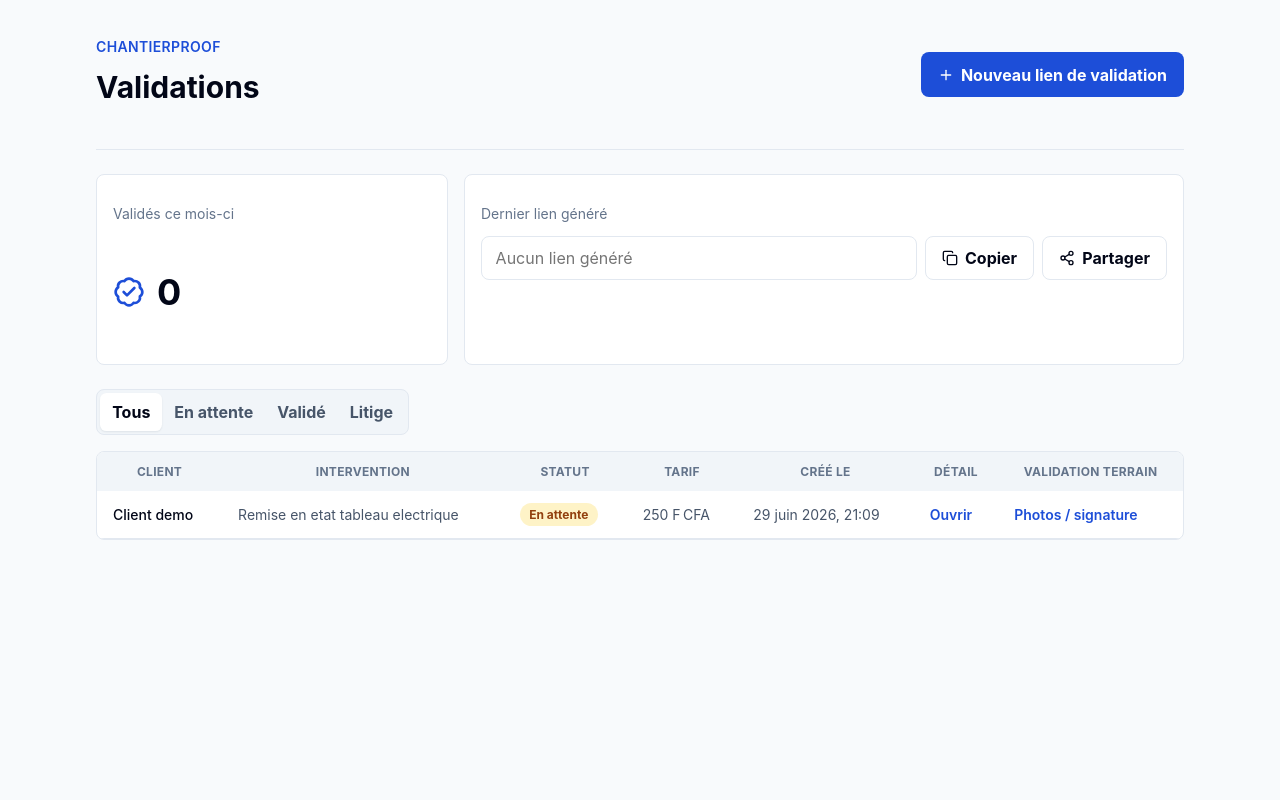
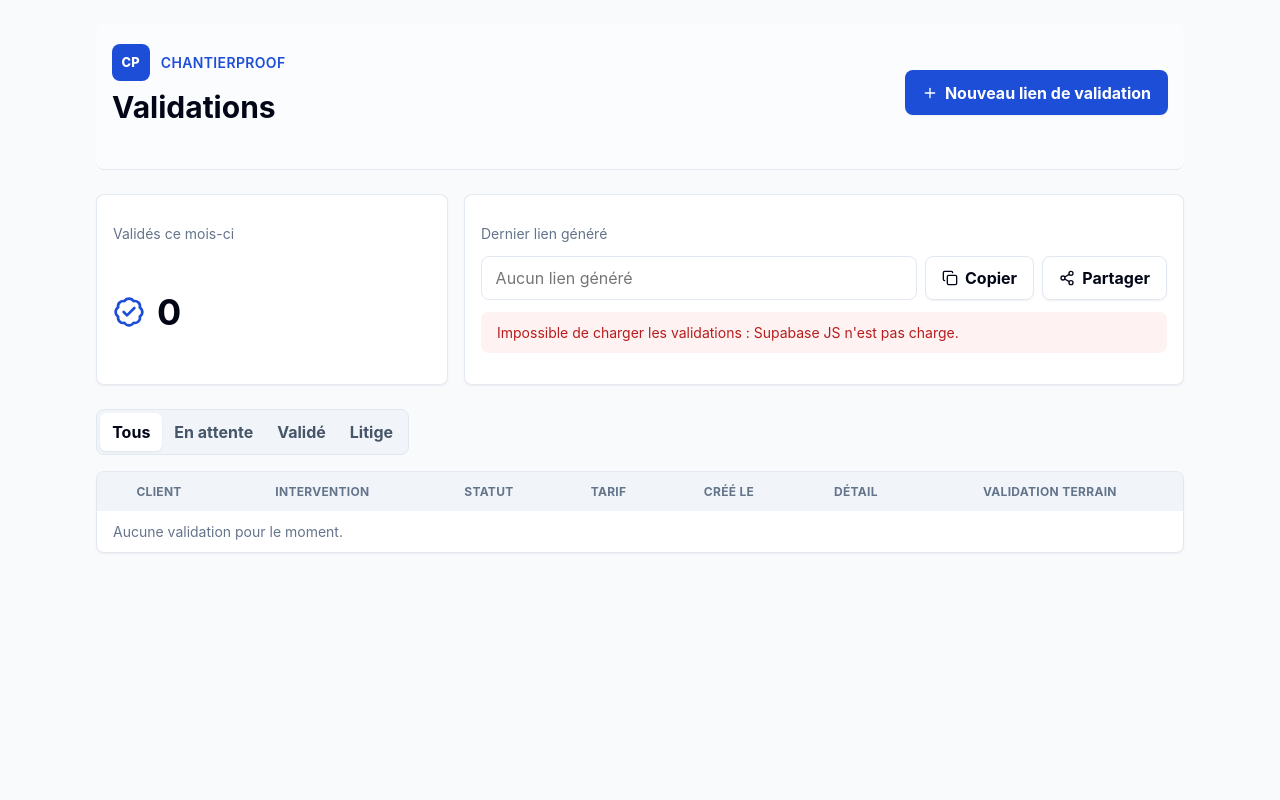
Before and after one commit to joel87-Hosy/ChantierProof-App, a PHP site: page /dashboard.html in a window 1280 px wide. Run offline with PHP 8.4, Linux system fonts and the light colour scheme; some libraries are stand-ins or nearby versions.

Commit message:
modification du dashboard 2

```diff
--- a/assets/css/styles.css
+++ b/assets/css/styles.css
@@ -1,8 +1,13 @@
 :root {
+  --blue-50: #eff6ff;
+  --blue-100: #dbeafe;
   --blue-700: #1d4ed8;
   --blue-800: #1e40af;
+  --cyan-600: #0891b2;
   --green-100: #dcfce7;
   --green-700: #15803d;
+  --amber-100: #fef3c7;
+  --amber-800: #92400e;
   --red-50: #fef2f2;
   --red-700: #b91c1c;
   --slate-50: #f8fafc;
@@ -13,11 +18,19 @@
   --slate-600: #475569;
   --slate-700: #334155;
   --slate-950: #020617;
+  --shadow-sm: 0 1px 2px rgba(15, 23, 42, .06);
+  --shadow-md: 0 12px 34px rgba(15, 23, 42, .08);
 }
 
 * { box-sizing: border-box; }
 html { -webkit-text-size-adjust: 100%; }
-body { margin: 0; overflow-x: hidden; font-family: Inter, ui-sans-serif, system-ui, -apple-system, BlinkMacSystemFont, "Segoe UI", sans-serif; }
+body {
+  background:
+    linear-gradient(180deg, #f8fafc 0%, #eef4fb 42%, #f8fafc 100%);
+  margin: 0;
+  overflow-x: hidden;
+  font-family: Inter, ui-sans-serif, system-ui, -apple-system, BlinkMacSystemFont, "Segoe UI", sans-serif;
+}
 button, input, textarea { font: inherit; }
 dialog { border: 0; padding: 0; }
 a { color: inherit; text-decoration: none; }
@@ -118,17 +131,20 @@ table { min-width: 960px; }
   text-align: center;
   transition: background .15s ease, border-color .15s ease, color .15s ease;
   white-space: normal;
+  box-shadow: var(--shadow-sm);
 }
 .btn:disabled { cursor: not-allowed; opacity: .65; }
 .btn-sm { min-height: 2.25rem; padding: .45rem .75rem; font-size: .875rem; }
 .btn-primary { background: var(--blue-700); color: #fff; }
 .btn-primary:hover { background: var(--blue-800); }
-.btn-secondary { background: #fff; border-color: var(--slate-200); color: var(--slate-950); }
+.btn-secondary { background: rgba(255,255,255,.92); border-color: var(--slate-200); color: var(--slate-950); }
 .btn-secondary:hover { background: var(--slate-100); }
-.panel { background: #fff; border: 1px solid var(--slate-200); border-radius: .5rem; padding: 1rem; }
-.table-shell { background: #fff; border: 1px solid var(--slate-200); border-radius: .5rem; overflow-x: auto; }
+.panel { background: rgba(255,255,255,.92); border: 1px solid rgba(226,232,240,.9); border-radius: .5rem; box-shadow: var(--shadow-sm); padding: 1rem; }
+.panel:hover { box-shadow: var(--shadow-md); }
+.table-shell { background: rgba(255,255,255,.95); border: 1px solid var(--slate-200); border-radius: .5rem; box-shadow: var(--shadow-sm); overflow-x: auto; }
+.table-shell tbody tr:hover { background: var(--slate-50); }
 .input {
-  background: #fff;
+  background: rgba(255,255,255,.96);
   border: 1px solid var(--slate-200);
   border-radius: .5rem;
   min-height: 2.75rem;
@@ -141,11 +157,11 @@ table { min-width: 960px; }
 .textarea { min-height: 7rem; resize: vertical; }
 .label { color: var(--slate-700); display: block; font-size: .875rem; font-weight: 600; }
 .checkbox { accent-color: var(--blue-700); height: 1.05rem; width: 1.05rem; }
-.segmented { background: var(--slate-100); border: 1px solid var(--slate-200); border-radius: .5rem; display: inline-flex; flex-wrap: wrap; padding: .2rem; width: 100%; }
+.segmented { background: rgba(241,245,249,.88); border: 1px solid var(--slate-200); border-radius: .5rem; display: inline-flex; flex-wrap: wrap; padding: .2rem; width: 100%; }
 .segmented-btn { background: transparent; border: 0; border-radius: .4rem; color: var(--slate-600); cursor: pointer; flex: 1 1 auto; font-weight: 700; min-height: 2.35rem; padding: .55rem .75rem; }
 .segmented-btn.active { background: #fff; color: var(--slate-950); box-shadow: 0 1px 2px rgba(15,23,42,.08); }
 .badge { border-radius: 9999px; display: inline-flex; font-size: .75rem; font-weight: 700; padding: .25rem .6rem; }
-.badge-pending { background: #fef3c7; color: #92400e; }
+.badge-pending { background: var(--amber-100); color: var(--amber-800); }
 .badge-signed { background: var(--green-100); color: var(--green-700); }
 .badge-dispute { background: var(--red-50); color: var(--red-700); }
 .icon { height: 1rem; width: 1rem; }
@@ -154,7 +170,7 @@ table { min-width: 960px; }
 .metric-icon { color: var(--blue-700); height: 2rem; width: 2rem; }
 .success-icon { height: 2rem; width: 2rem; }
 .upload-icon { color: var(--blue-700); height: 1.35rem; margin-bottom: .75rem; width: 1.35rem; }
-.upload-box { border: 1px dashed var(--slate-400); border-radius: .5rem; cursor: pointer; display: flex; flex-direction: column; min-height: 7rem; padding: 1rem; justify-content: center; }
+.upload-box { background: rgba(248,250,252,.75); border: 1px dashed var(--slate-400); border-radius: .5rem; display: flex; flex-direction: column; min-height: 7rem; padding: 1rem; justify-content: center; }
 .upload-box:hover { border-color: var(--blue-700); background: #eff6ff; }
 .signature-canvas { background: #fff; border: 1px solid var(--slate-200); border-radius: .5rem; display: block; height: 13rem; touch-action: none; width: 100%; }
 .qr-panel { align-items: flex-start; border-top: 1px solid var(--slate-200); display: flex; flex-direction: column; gap: 1rem; margin-top: 1rem; padding-top: 1rem; }
@@ -167,6 +183,22 @@ table { min-width: 960px; }
 .photo-preview { align-items: center; aspect-ratio: 4 / 3; background: var(--slate-100); border: 1px dashed var(--slate-400); border-radius: .5rem; color: var(--slate-500); display: flex; justify-content: center; overflow: hidden; padding: 1rem; text-align: center; }
 .photo-img { display: block; height: 100%; object-fit: cover; width: 100%; }
 .row-actions { align-items: flex-start; display: flex; flex-direction: column; gap: .35rem; }
+.back-link { align-items: center; color: var(--blue-700); display: inline-flex; font-size: .875rem; font-weight: 700; gap: .45rem; }
+.back-link:hover { color: var(--blue-800); }
+.brand-lockup { align-items: center; display: inline-flex; gap: .7rem; }
+.brand-mark { align-items: center; background: var(--blue-700); border-radius: .5rem; color: #fff; display: inline-flex; font-size: .8rem; font-weight: 800; height: 2.35rem; justify-content: center; letter-spacing: .03em; width: 2.35rem; }
+.home-shell { position: relative; }
+.home-grid { align-items: center; display: grid; gap: 2rem; grid-template-columns: 1fr; }
+.home-preview { padding: 1rem; }
+.preview-row { align-items: center; display: flex; justify-content: space-between; gap: 1rem; }
+.preview-card { background: var(--slate-50); border: 1px solid var(--slate-200); border-radius: .5rem; padding: 1rem; }
+.preview-photo { align-items: center; aspect-ratio: 4 / 3; background: linear-gradient(135deg, var(--blue-50), #fff); border: 1px solid var(--blue-100); border-radius: .5rem; color: var(--blue-700); display: flex; font-weight: 800; justify-content: center; }
+
+main > header {
+  background: rgba(255,255,255,.55);
+  border-radius: .5rem;
+  padding: 1rem;
+}
 
 @media (min-width: 640px) {
   .sm-grid-cols-2 { grid-template-columns: repeat(2, minmax(0, 1fr)); }
@@ -183,6 +215,7 @@ table { min-width: 960px; }
   .md-col-span-2 { grid-column: span 2 / span 2; }
   .segmented { width: auto; }
   .qr-panel { align-items: center; flex-direction: row; }
+  .home-grid { grid-template-columns: minmax(0, 1.1fr) minmax(20rem, .9fr); }
 }
 
 @media (max-width: 420px) {
--- a/assets/js/dashboard.js
+++ b/assets/js/dashboard.js
@@ -1,16 +1,4 @@
 (function () {
-  const fallbackRows = [
-    {
-      id: "demo",
-      client_name: "Client demo",
-      intervention_title: "Remise en etat tableau electrique",
-      intervention_price: 250,
-      gps_position: "5.3600, -4.0083",
-      status: "pending",
-      created_at: new Date().toISOString()
-    }
-  ];
-
   const table = document.getElementById("validations-table");
   const count = document.getElementById("signed-month-count");
   const linkInput = document.getElementById("generated-link");
@@ -24,13 +12,11 @@
   const form = document.getElementById("new-validation-form");
   const closeDialogButton = document.getElementById("close-validation-dialog");
   const cancelDialogButton = document.getElementById("cancel-validation-dialog");
-  const useGpsButton = document.getElementById("use-current-gps");
   const modalError = document.getElementById("new-validation-error");
   const clientNameInput = document.getElementById("new-client-name");
   const clientPhoneInput = document.getElementById("new-client-phone");
   const interventionTitleInput = document.getElementById("new-intervention-title");
   const interventionPriceInput = document.getElementById("new-intervention-price");
-  const gpsPositionInput = document.getElementById("new-gps-position");
   const filterButtons = Array.from(document.querySelectorAll("[data-filter]"));
 
   let rows = [];
@@ -117,7 +103,14 @@
 
   function render() {
     const visibleRows = activeFilter === "all" ? rows : rows.filter((row) => row.status === activeFilter);
-    table.innerHTML = visibleRows.map((row) => `
+    if (!visibleRows.length) {
+      table.innerHTML = `
+        <tr>
+          <td class="px-4 py-3 text-slate-500" colspan="7">Aucune validation pour le moment.</td>
+        </tr>
+      `;
+    } else {
+      table.innerHTML = visibleRows.map((row) => `
       <tr class="border-b">
         <td class="px-4 py-3 font-medium">${row.client_name || "-"}</td>
         <td class="px-4 py-3 text-slate-600">${row.intervention_title || "-"}</td>
@@ -127,7 +120,8 @@
         <td class="px-4 py-3"><a class="text-blue-700 font-semibold" href="${detailUrl(row.id)}">Ouvrir</a></td>
         <td class="px-4 py-3">${fieldAction(row)}</td>
       </tr>
-    `).join("");
+      `).join("");
+    }
 
     count.textContent = rows.filter((row) => {
       if (row.status !== "signed" || !row.signed_at) return false;
@@ -153,9 +147,12 @@
         .select("*")
         .order("created_at", { ascending: false });
 
-      rows = response.error ? fallbackRows : response.data;
+      if (response.error) throw response.error;
+      rows = response.data || [];
     } catch (error) {
-      rows = fallbackRows;
+      console.error("Load validations failed:", error);
+      rows = [];
+      showError(`Impossible de charger les validations : ${error.message || "verifie Supabase."}`);
     }
     render();
   }
@@ -169,7 +166,6 @@
     const clientPhone = clientPhoneInput.value.trim() || null;
     const interventionTitle = interventionTitleInput.value.trim();
     const price = interventionPriceInput.value ? Number(interventionPriceInput.value) : null;
-    const gpsPosition = gpsPositionInput.value.trim() || null;
 
     if (!clientName || !interventionTitle) {
       showModalError("Renseigne le client et l'objet de l'intervention.");
@@ -184,8 +180,7 @@
           client_name: clientName,
           client_phone: clientPhone,
           intervention_title: interventionTitle,
-          intervention_price: price,
-          gps_position: gpsPosition
+          intervention_price: price
         })
         .select("id")
         .single();
@@ -212,31 +207,6 @@
   closeDialogButton.addEventListener("click", closeDialog);
   cancelDialogButton.addEventListener("click", closeDialog);
   form.addEventListener("submit", createValidation);
-
-  useGpsButton.addEventListener("click", () => {
-    clearModalError();
-    if (!navigator.geolocation) {
-      showModalError("La geolocalisation n'est pas disponible dans ce navigateur.");
-      return;
-    }
-
-    useGpsButton.disabled = true;
-    useGpsButton.textContent = "Localisation...";
-    navigator.geolocation.getCurrentPosition(
-      (position) => {
-        const { latitude, longitude } = position.coords;
-        gpsPositionInput.value = `${latitude.toFixed(6)}, ${longitude.toFixed(6)}`;
-        restoreButtonIcon(useGpsButton, "map-pin", "Utiliser ma position");
-        useGpsButton.disabled = false;
-      },
-      (error) => {
-        showModalError(`Position GPS indisponible : ${error.message}`);
-        restoreButtonIcon(useGpsButton, "map-pin", "Utiliser ma position");
-        useGpsButton.disabled = false;
-      },
-      { enableHighAccuracy: true, timeout: 10000, maximumAge: 60000 }
-    );
-  });
 
   copyButton.addEventListener("click", async () => {
     if (!linkInput.value) return;
--- a/dashboard.html
+++ b/dashboard.html
@@ -10,7 +10,10 @@
     <main class="mx-auto w-full max-w-6xl px-4 py-6 md-px-8">
       <header class="flex flex-col gap-4 border-b border-slate-200 pb-6 md-flex-row md-items-center md-justify-between">
         <div>
-          <p class="text-sm font-semibold uppercase tracking-wide text-blue-700">ChantierProof</p>
+          <div class="brand-lockup">
+            <span class="brand-mark">CP</span>
+            <p class="text-sm font-semibold uppercase tracking-wide text-blue-700">ChantierProof</p>
+          </div>
           <h1 class="mt-1 text-3xl font-bold">Validations</h1>
         </div>
         <button id="new-validation-btn" class="btn btn-primary" type="button">
@@ -106,16 +109,6 @@
             <span class="label">Objet de l'intervention</span>
             <input id="new-intervention-title" class="input mt-2" type="text" required>
           </label>
-          <label class="block sm-col-span-2">
-            <span class="label">Position GPS</span>
-            <div class="mt-2 flex flex-col gap-2 md-flex-row">
-              <input id="new-gps-position" class="input min-w-0 flex-1" type="text" placeholder="Ex: 5.3600, -4.0083">
-              <button id="use-current-gps" class="btn btn-secondary" type="button">
-                <i data-lucide="map-pin" class="icon"></i>
-                Utiliser ma position
-              </button>
-            </div>
-          </label>
         </div>
 
         <p id="new-validation-error" class="hidden mt-3 rounded-lg bg-red-50 px-4 py-3 text-sm text-red-700"></p>
--- a/v/success.html
+++ b/v/success.html
@@ -37,6 +37,10 @@
           </div>
         </dl>
       </section>
+      <a id="success-detail-link" class="btn btn-secondary mt-5" href="../dashboard.html">
+        <i data-lucide="layout-dashboard" class="icon"></i>
+        Retour au dashboard
+      </a>
     </main>
 
     <script src="https://cdn.jsdelivr.net/npm/@supabase/supabase-js@2"></script>
--- a/validation-detail.html
+++ b/validation-detail.html
@@ -10,7 +10,10 @@
     <main class="mx-auto w-full max-w-6xl px-4 py-6 md-px-8">
       <header class="flex flex-col gap-4 border-b border-slate-200 pb-6 md-flex-row md-items-center md-justify-between">
         <div>
-          <a class="text-sm font-semibold text-blue-700" href="./dashboard.html">Retour au dashboard</a>
+          <a class="back-link" href="./dashboard.html">
+            <i data-lucide="arrow-left" class="icon"></i>
+            Retour au dashboard
+          </a>
           <h1 id="detail-client" class="mt-2 text-3xl font-bold">Chargement...</h1>
           <p id="detail-title" class="mt-2 text-slate-600"></p>
         </div>
```
Also changed, not shown: assets/js/success.js (+10 -3 lines), assets/js/validation.js (+36 -0 lines), index.html (+47 -13 lines), v/validation.html (+14 -1 lines).
